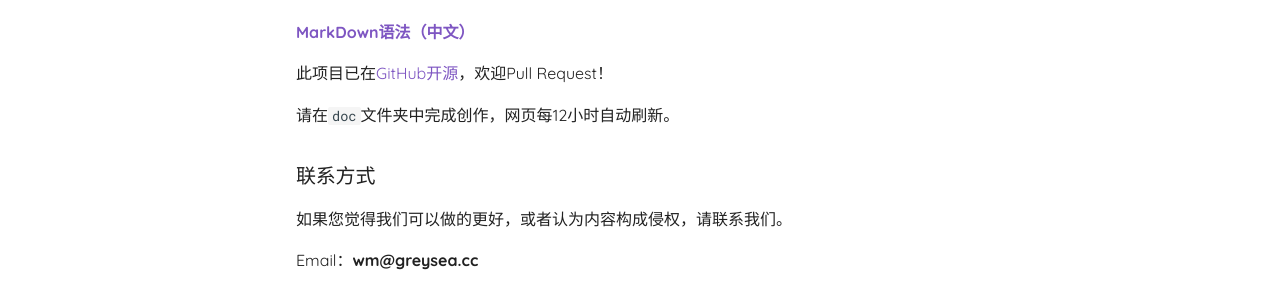
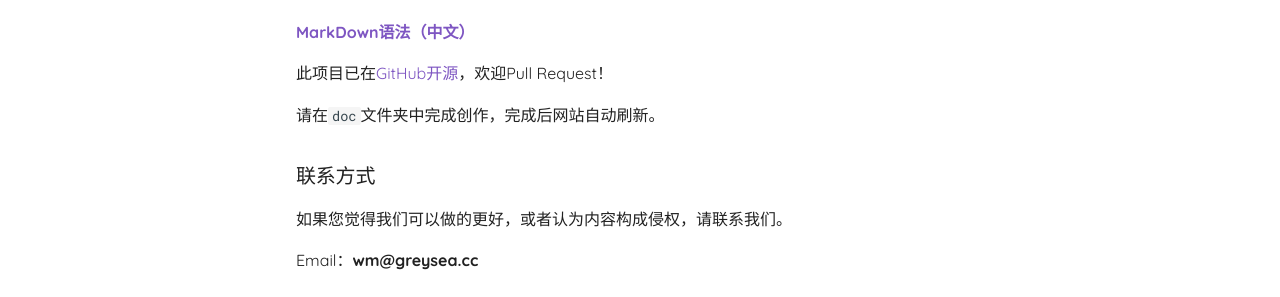
Before and after one commit to Shall-We-Dance/ProjectRaki, an MkDocs documentation site: the page built from docs/index.md, in a window 1280 px wide and 900 px high, scrolled down 780 px. Shown: the part 538-835 px from the top of the window. Built offline with MkDocs 1.6.1 and Material for MkDocs 9.7.7, drawn with Linux system fonts in a browser that asks for light colours.

Commit message:
Update index.md

```diff
--- a/docs/index.md
+++ b/docs/index.md
@@ -49,7 +49,7 @@ Welcome to Project Raki, a project for everyone in Nankai University.
 
 此项目已在[GitHub开源](https://github.com/Shall-We-Dance/ProjectRaki)，欢迎Pull Request！
 
-请在`doc`文件夹中完成创作，网页每12小时自动刷新。
+请在`doc`文件夹中完成创作，完成后网站自动刷新。
 
 ### 联系方式
 
```
